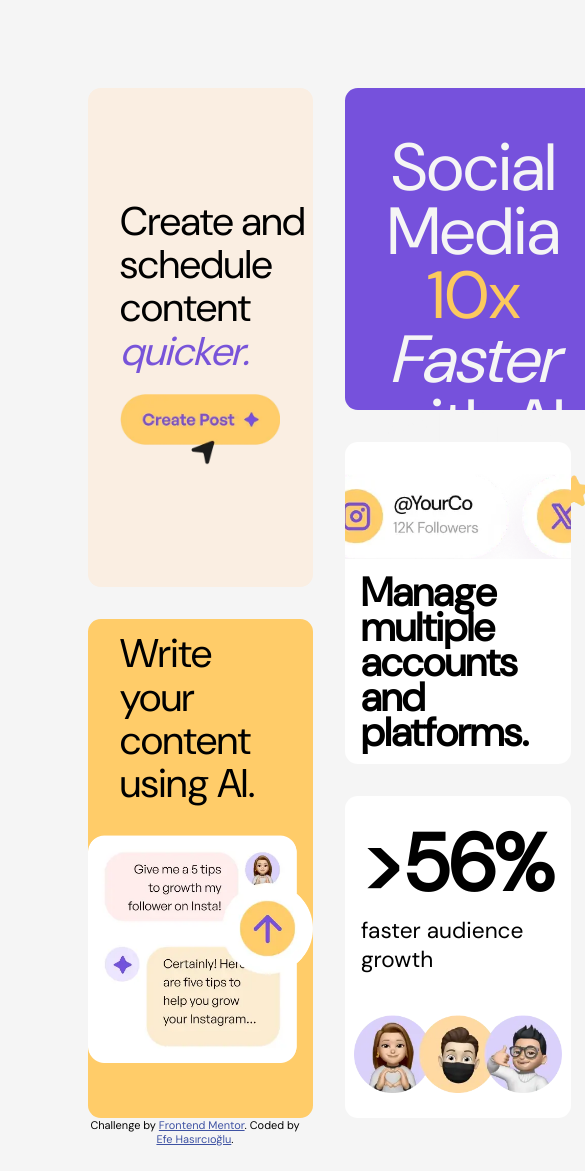
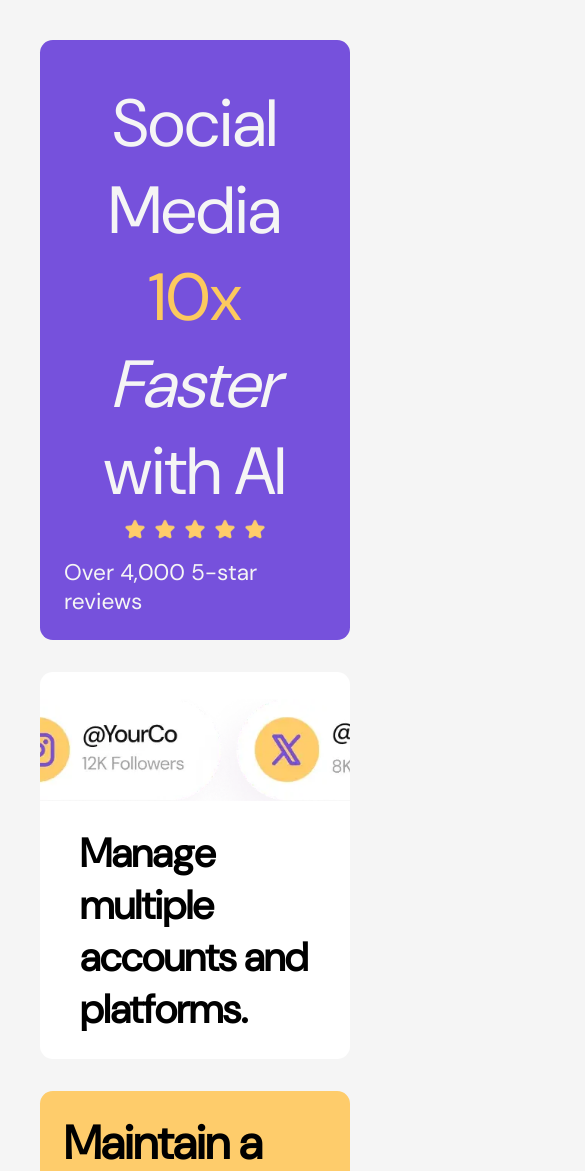
Before and after one commit to EfeHasircioglu/Bento-grid, a plain HTML site: page index.html in a window 390 px wide. Shown: the top 1171 px of the page, 585 px wide, since content can reach past the window. Drawn offline with Linux system fonts and the light colour scheme.

Commit message:
improved responsiveness, still working on mobile view

```diff
--- a/index.html
+++ b/index.html
@@ -21,6 +21,7 @@
       .attribution {
         font-size: 11px;
         text-align: center;
+        padding-top: 3rem;
       }
       .attribution a {
         color: hsl(228, 45%, 44%);
@@ -31,7 +32,7 @@
     <div class="content-container">
       <div class="content" id="contentQuicker">
         <div class="inner-content">
-          <div class="first-row-inner-text">
+          <div id="contentQuickerText">
             Create and schedule content <span id="quickerText">quicker.</span>
           </div>
 
--- a/style.css
+++ b/style.css
@@ -19,7 +19,7 @@ img {
 .content-container {
   display: grid;
   grid-template-columns: repeat(4, 1fr);
-  grid-template-rows: repeat(6, 145px);
+  grid-template-rows: repeat(10, 75px);
   gap: 2rem;
 }
 .content {
@@ -27,18 +27,18 @@ img {
 }
 #contentQuicker {
   display: flex;
-  grid-row: span 3;
+  grid-row: span 5;
   padding-left: 2rem;
   background-color: #faeee2;
 }
-.first-row-inner-text {
+#contentQuickerText {
   font-size: 30pt;
   line-height: 2.7rem;
 }
 #usingAi {
   display: flex;
   flex-direction: row;
-  grid-row: 4/-1;
+  grid-row: 6/-1;
   grid-column: 1;
   background-color: #ffcc69;
   align-items: space-evenly;
@@ -67,23 +67,26 @@ img {
 #usingAiText {
   align-self: center;
   padding: 2rem;
+  font-weight: bold;
+  line-height: 2.4rem;
 }
 
 #starsContainer {
-  grid-row: span 2;
+  grid-row: span 4;
   grid-column: span 2;
   background-color: #7651dc;
   display: flex;
   flex-direction: column;
+  align-items: center;
+  justify-content: center;
 }
 #starsSocialMediaText {
   align-self: center;
-  font-size: 50pt;
-  line-height: 4rem;
+  font-size: 60pt;
+  line-height: 4.5rem;
   padding: 1rem;
   text-align: center;
   color: #f5f5f5;
-  margin-top: 2rem;
   padding-bottom: 1rem;
 }
 #stars10xText {
@@ -91,18 +94,19 @@ img {
 }
 #starsImage {
   width: 15rem;
+  padding-top: 1rem;
 }
 #starsInner {
   align-self: center;
   color: #f5f5f5;
-  font-size: 15pt;
+  font-size: 17pt;
   padding-top: 1rem;
 }
 
 #scheduleContainer {
   display: flex;
   flex-direction: column;
-  grid-row: span 4;
+  grid-row: span 7;
   grid-column: 4;
   overflow: hidden;
   background-color: #dcd1fc;
@@ -120,89 +124,232 @@ img {
   font-weight: 600;
 }
 #scheduleInnerText {
-  padding: 1rem;
-  margin-top: 0.6rem;
-  font-size: 13pt;
+  padding: 2.2rem;
+  margin-bottom: 5rem;
+  font-size: 16pt;
 }
 
 #accountsContainer {
   display: flex;
   flex-direction: column;
-  grid-row: span 2;
+  grid-row: span 3;
   background-color: #fff;
   overflow: hidden;
 }
 
 #accountsImage {
-  width: 25rem;
+  width: 24rem;
   margin-top: 2rem;
-  margin-left: 7rem;
+  margin-left: 8rem;
 }
 
 #accountsText {
   margin-top: auto;
   margin-bottom: auto;
   padding: 1rem;
-  font-size: 30pt;
+  font-size: 28pt;
   font-weight: 600;
   line-height: 2.2rem;
+  padding-bottom: 2.5rem;
 }
 
 #consistentContainer {
   display: flex;
   flex-direction: column;
-  grid-row: span 2;
+  grid-row: span 3;
   background-color: #fecc6b;
   overflow: hidden;
 }
 #consistentText {
-  margin-top: 1rem;
+  margin-top: 1.3rem;
   font-size: 30pt;
   line-height: 2.4rem;
   font-weight: 600;
   padding-left: 2rem;
 }
-#consistentImage{
+#consistentImage {
   width: 15rem;
-    margin-top: 2rem;
+  margin-top: 1rem;
 }
 
-#growthContainer{
+#growthContainer {
   display: flex;
-    grid-row: span 2;
+  grid-row: span 3;
   flex-direction: column;
   background-color: #fff;
 }
-#growthText{
+#growthText {
   padding: 1rem;
   font-size: 17pt;
 }
-#growthBigText{
+#growthBigText {
   font-size: 60pt;
   font-weight: 600;
   display: block;
 }
-#growthImage{
+#growthImage {
   width: 13rem;
   margin-top: auto;
   margin-bottom: auto;
+  padding-right: 3rem;
 }
 
-#followersContainer{
+#followersContainer {
   display: flex;
   flex-direction: row;
   background-color: #7651dc;
   grid-column: span 2;
-    grid-row: span 2;
+  grid-row: span 3;
 }
-#followersText{
+#followersText {
   color: #f5f5f5;
-  font-size: 30pt;
+  font-size: 35pt;
   align-self: center;
   padding: 1.5rem;
-  font-weight: 600;
+  line-height: 3rem;
 }
-#followersImage{
+#followersImage {
   padding: 1rem;
   width: 15rem;
 }
+
+@media (max-width: 1250px) {
+  .content-container {
+    grid-template-rows: repeat(10, 50px);
+  }
+
+  #followersImage,
+  #growthImage {
+    width: 7rem;
+    padding-bottom: 0.5rem;
+  }
+  #growthBigText {
+    font-size: 35pt;
+  }
+  img {
+    width: 9rem !important;
+  }
+  #followersText,
+  #growthText,
+  #starsSocialMediaText {
+    font-size: 15pt;
+    line-height: normal;
+  }
+  #consistentText {
+    font-size: 20pt;
+    line-height: 1.7rem;
+  }
+  #followersText {
+    font-size: 25pt;
+  }
+  #starsSocialMediaText {
+    font-size: 40pt;
+    padding: 2rem;
+    padding-bottom: 0;
+  }
+  #starsImage {
+    width: 30rem;
+    padding: 0.2rem;
+    margin-bottom: 0;
+    padding-bottom: 0;
+  }
+  #usingAiImage {
+    width: 12rem !important;
+  }
+  #usingAiText {
+    padding: 2rem;
+    margin-top: 0.7rem;
+    font-size: 22pt;
+    line-height: normal;
+  }
+  #accountsText {
+    font-size: 20pt;
+  }
+  #accountsImage {
+    width: 18rem !important;
+    padding-left: 4rem;
+    margin: 0.6rem;
+    margin-top: 0.2rem;
+  }
+  #scheduleImage {
+    width: 20rem !important;
+    padding-left: 3rem;
+  }
+  #scheduleText {
+    font-size: 18pt;
+  }
+  #scheduleInnerText {
+    font-size: 12pt;
+    padding: 2rem;
+    padding-top: 1rem;
+    margin: 0;
+  }
+  #contentQuickerText {
+    font-size: 25pt;
+    line-height: 2.2rem;
+  }
+}
+
+@media (max-width: 768px) {
+  .content-container {
+    display: flex;
+    flex-direction: column;
+  }
+  .content {
+    height: fit-content;
+    padding: 1.5rem;
+  }
+  body {
+    padding: 2rem;
+  }
+  #starsSocialMediaText {
+    padding: 0;
+    padding-top: 1rem;
+    font-size: 50pt;
+  }
+  #starsContainer {
+    order: -4;
+  }
+  #accountsContainer {
+    order: -3;
+  }
+  #consistentContainer {
+    order: -2;
+    height: 30rem;
+    align-items: flex-start;
+    justify-content: left;
+  }
+  #scheduleContainer {
+    order: -1;
+  }
+  #followersContainer {
+    order: -1;
+  }
+  #growthContainer {
+    order: -1;
+  }
+  #accountsText {
+    font-size: 30pt;
+    line-height: normal;
+    margin-bottom: 0;
+    padding-bottom: 0;
+  }
+  #accountsImage {
+    width: 30rem !important;
+  }
+  #consistentText {
+    font-size: 35pt;
+    line-height: 3.5rem;
+    margin: 0;
+    padding: 0;
+    padding-bottom: 7rem;
+  }
+  #consistentImage {
+    width: 25rem !important;
+    padding: 0;
+    margin: 0;
+    overflow: hidden;
+    min-height: max-content;
+
+  }
+}
```
Lines whose indentation alone changed are shown as unchanged.
